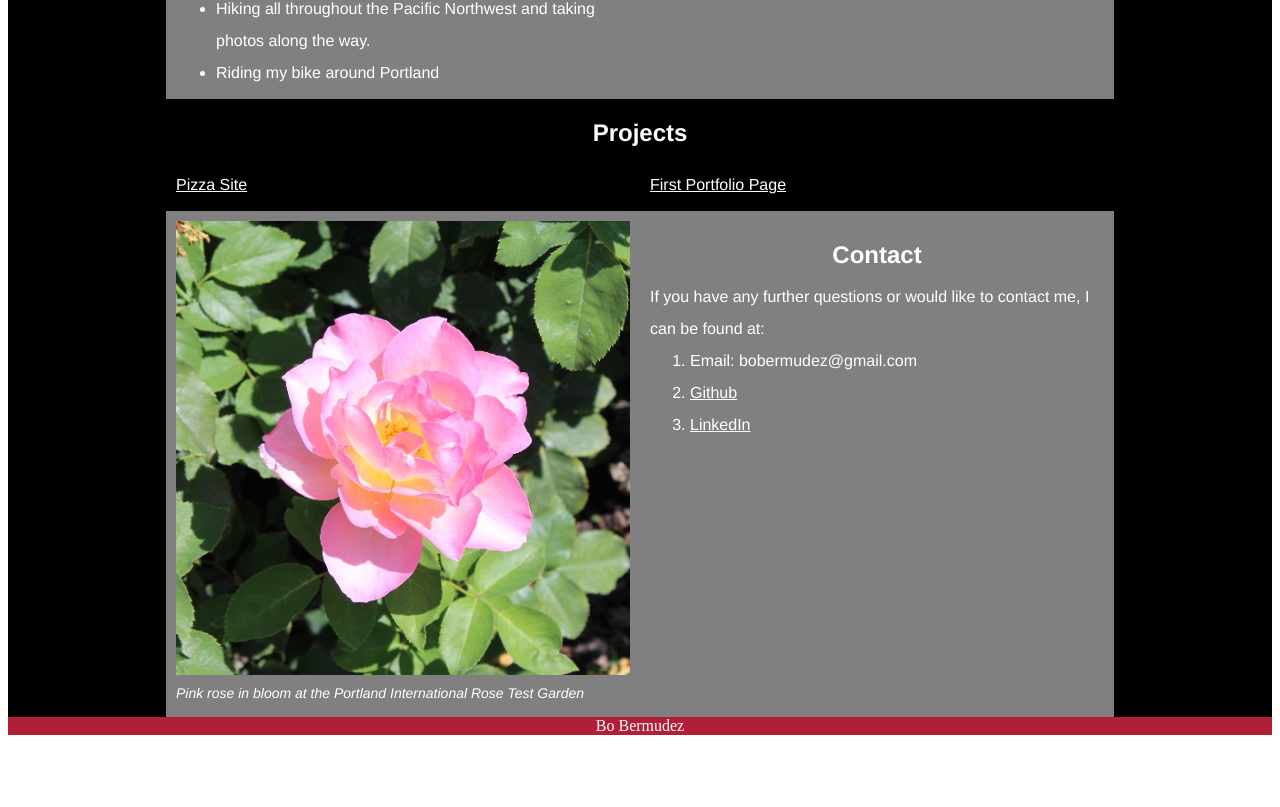
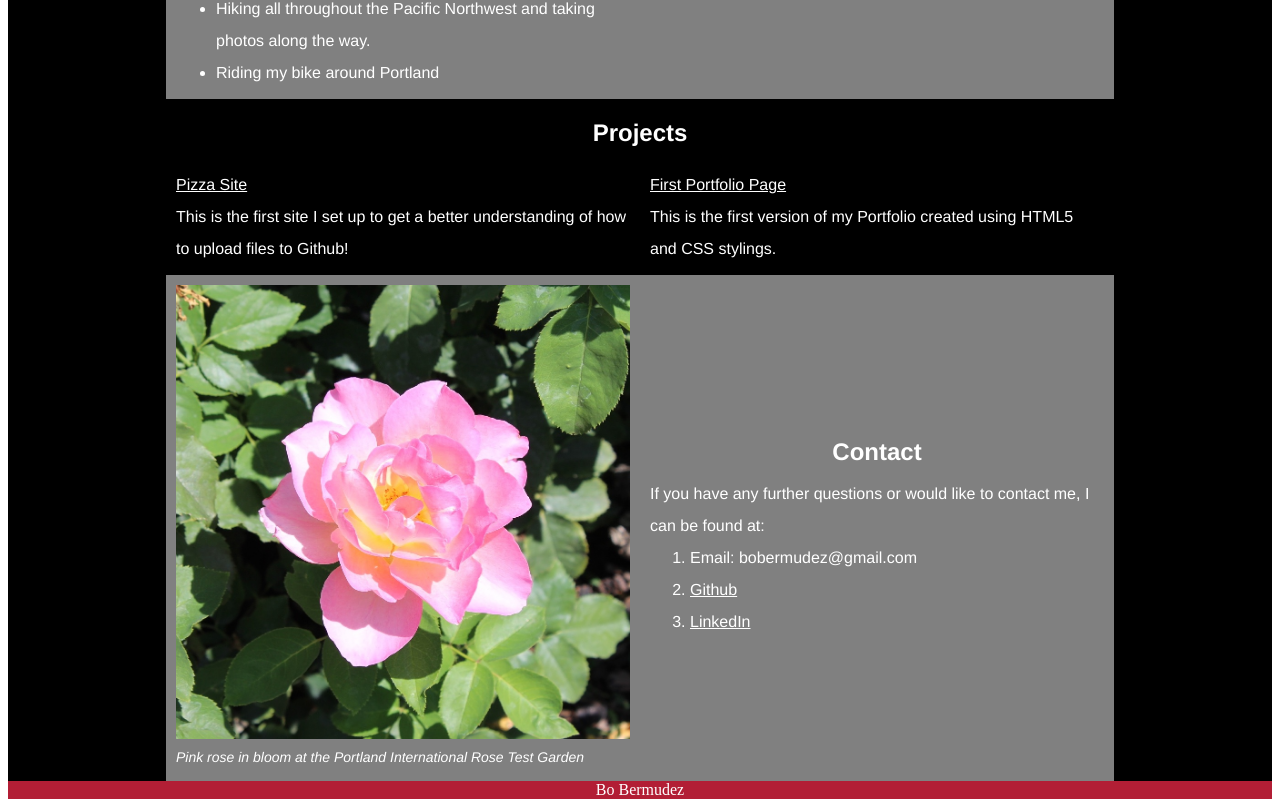
Before and after one commit to BoBermudez/FlexboxPortfolio, a plain HTML site: page index.html in a window 1280 px wide. Shown: the part 1521-2328 px from the top of the page. Before the commit the page ends 2264 px from the top, so only its background shows below. Drawn offline with Linux system fonts and the light colour scheme.

Commit message:
Added descriptions for Github Projects and aligned flexbox items

```diff
--- a/index.html
+++ b/index.html
@@ -87,10 +87,14 @@
 
         <div class='item'>
           <a href='http://www.github.com/BoBermudez/pizza'>Pizza Site</a>
+
+          <p>This is the first site I set up to get a better understanding of how to upload files to Github!</p>
         </div>
 
         <div class='item'>
           <a href='http://www.github.com/BoBermudez/Portfolio-Page'>First Portfolio Page</a>
+
+          <p>This is the first version of my Portfolio created using HTML5 and CSS stylings.</p>
         </div>
       </div>
 
--- a/style.css
+++ b/style.css
@@ -74,6 +74,7 @@ ul, ol {
 .group {
   display: flex;
   flex-direction: column;
+  align-items: center;
 }
 
 .item {
```
